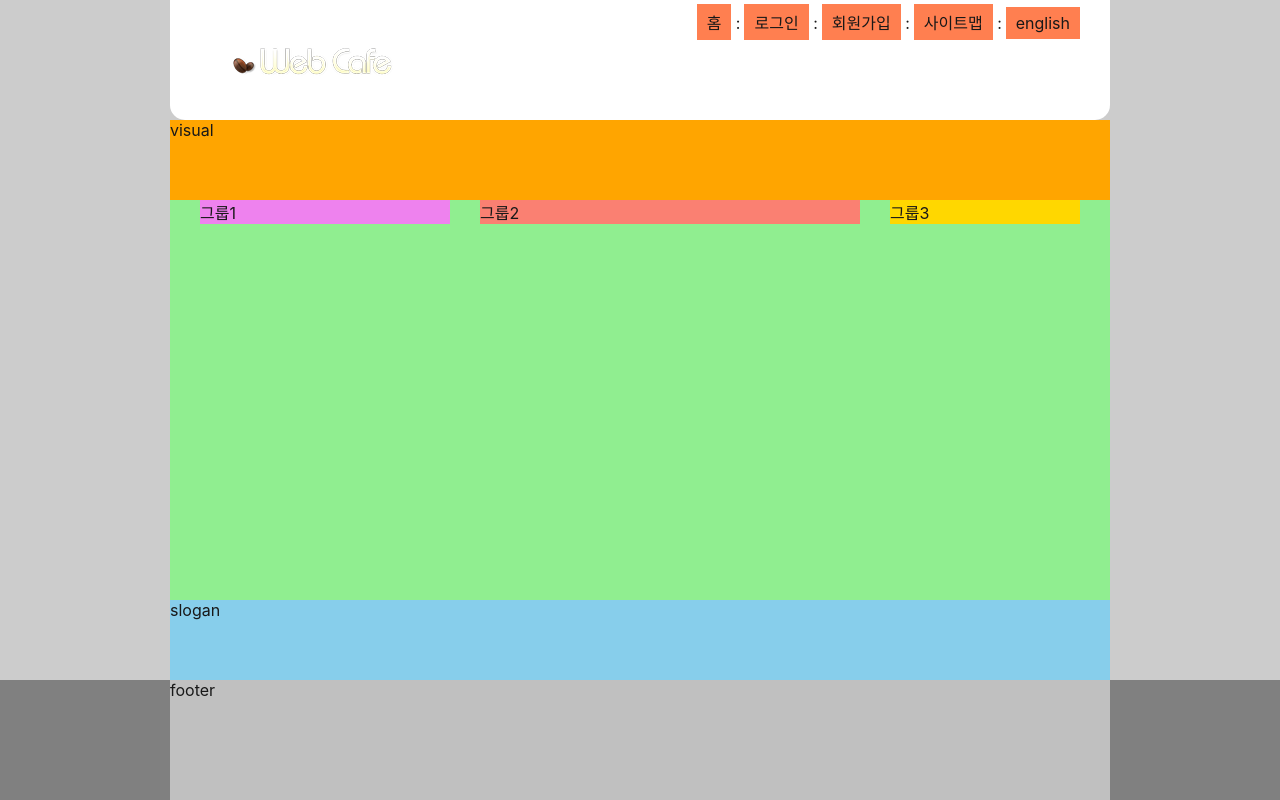
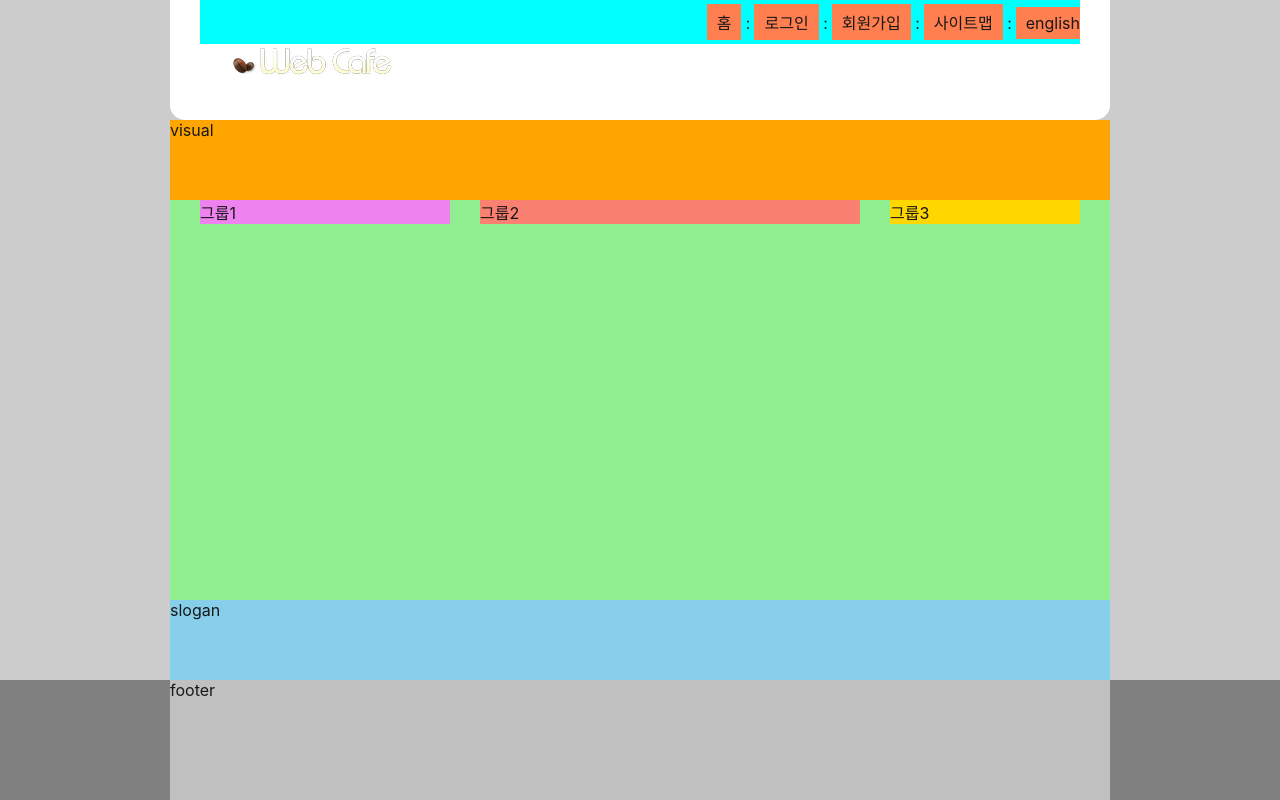
Before and after one commit to Simyumi/HTML5, a plain HTML site: page index.html in a window 1280 px wide. Drawn offline with Linux system fonts and the light colour scheme; a web font is replaced by a local one.

Commit message:
padding을 제거하여 레이아웃 구현

```diff
--- a/styles/style.css
+++ b/styles/style.css
@@ -38,7 +38,7 @@ body {
 }
 /* 텍스트 링크 모음 */
 .member{
-  /* background-color: aqua; */
+  background-color: aqua;
   text-align:right;
   padding:4px 0;
 }
@@ -50,6 +50,9 @@ body {
   background-color:coral;
   padding:6px 10px;
   display:inherit;
+}
+.member li:last-child a{
+  padding-right:0;
 }
 .divider{
   margin-right:4px;
```
